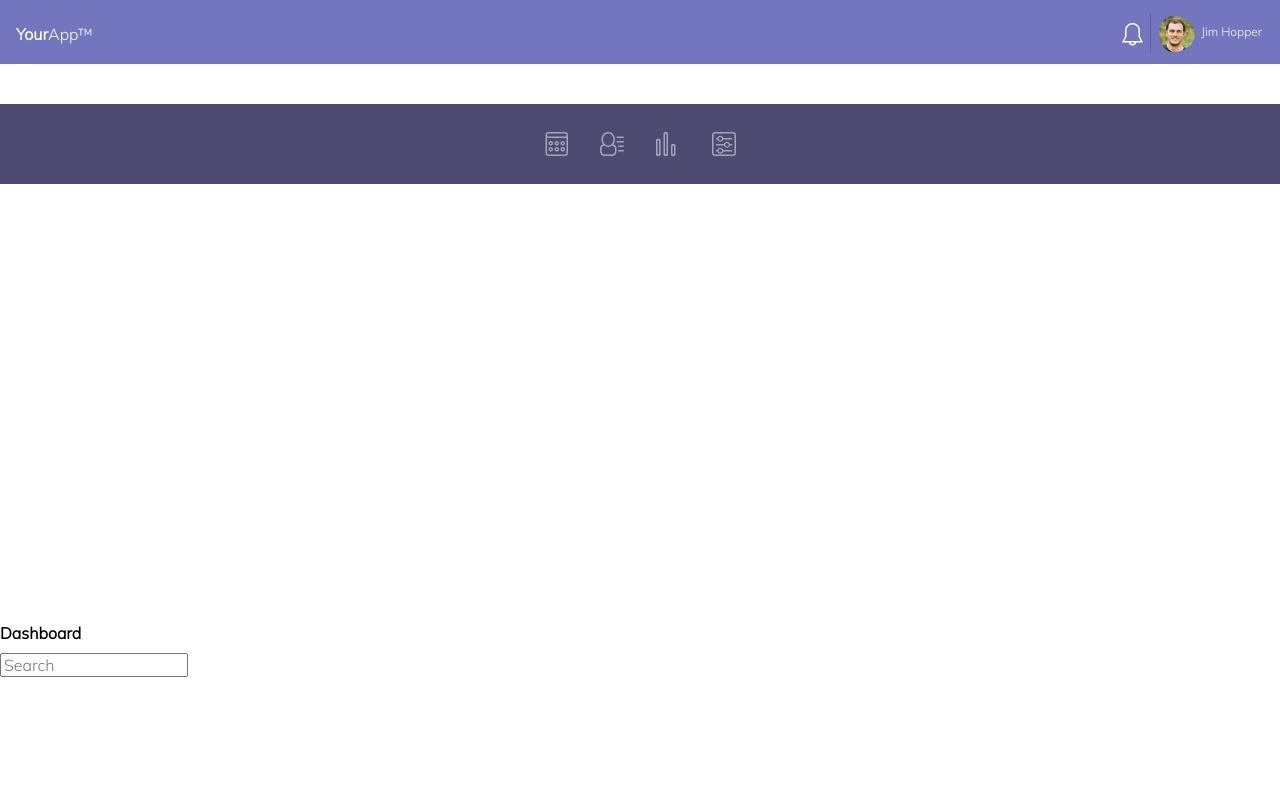
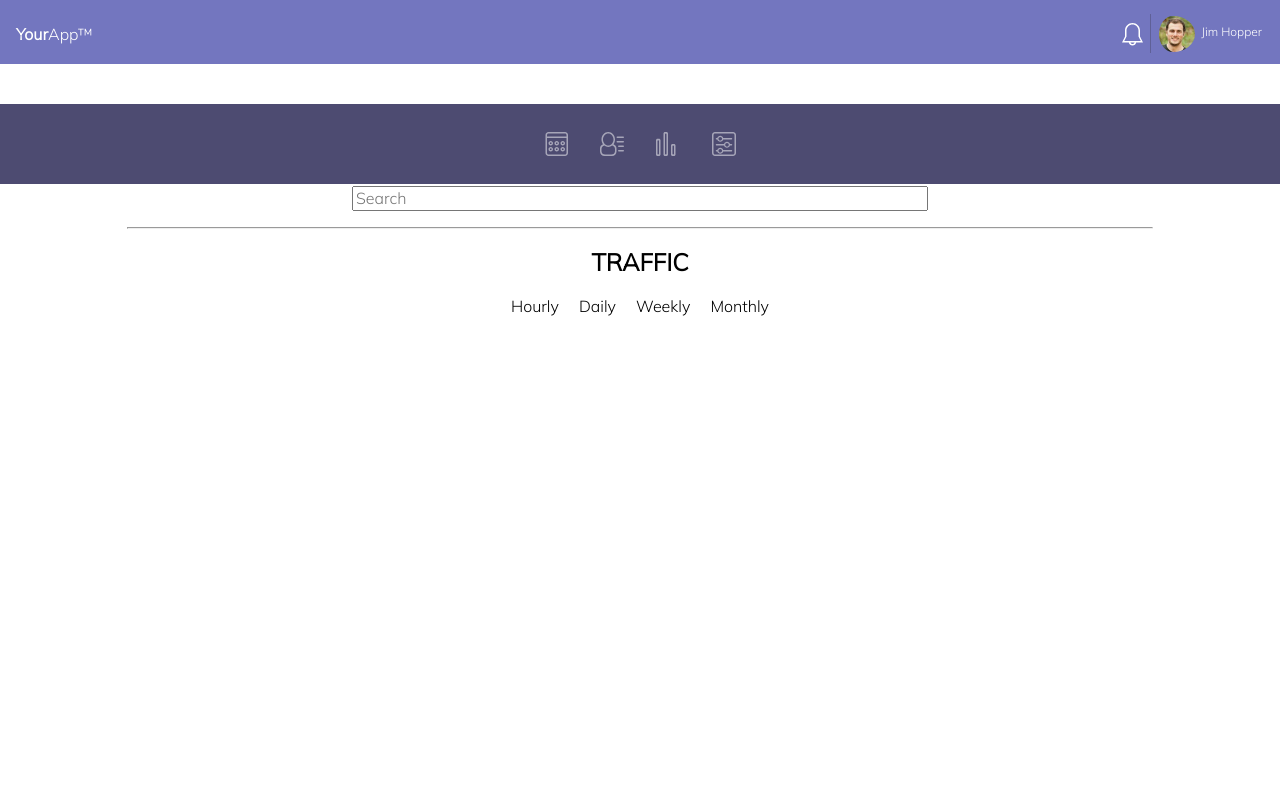
Before and after one commit to robinwatts96/webapp-dashboard, a plain HTML site: page index.html in a window 1280 px wide. Drawn offline with Linux system fonts and the light colour scheme.

Commit message:
ready to start first line graph

```diff
--- a/index.html
+++ b/index.html
@@ -13,7 +13,7 @@
       <div class="grid-container">
 
 
-        <div class="nav-bar">
+        <div class="grid-item nav-bar">
           <p id="yourapp"><strong>Your</strong>App&trade;</p>
           <img id="notification-bell" src="icons/icon-bell.svg" alt="notification bell">
           <div id="nav-bar-break"></div>
@@ -22,7 +22,7 @@
         </div>
 
 
-        <div class="side-bar">
+        <div class="grid-item side-bar">
           <img id="dashboard-icon" src="icons/icon-dashboard.svg" alt="Dashboard icon">
           <img src="icons/icon-members.svg" alt="Members icon">
           <img src="icons/icon-visits.svg" alt="Visitors icon">
@@ -37,6 +37,23 @@
             </div>
           </div>
 
+          <div id="alert">
+            <!-- JS alert -->
+          </div>
+
+          <hr>
+
+          <h2 id="traffic-header">TRAFFIC</h2>
+            <div class="menu-outer">
+              <div class="table">
+                <ul id="traffic-time">
+                  <li>Hourly</li>
+                  <li>Daily</li>
+                  <li>Weekly</li>
+                  <li>Monthly</li>
+                </ul>
+              </div>
+            </div>
         </main>
       </div>
     </body>
--- a/scss/base/_typography.scss
+++ b/scss/base/_typography.scss
@@ -3,6 +3,11 @@
     font-family: 'Mulish', sans-serif;
 }
 
-h1 {
-    font-size: 1em;
+#traffic-header {
+  text-align: center;
 }
+
+#dashboard-header {
+    text-align: center;
+    margin-top: 4em;
+  }
--- a/scss/component/_grid.scss
+++ b/scss/component/_grid.scss
@@ -1,34 +1,50 @@
 // Container
 .grid-container {
-    width: 100vh;
+    width: 100vw;
     height: 100vh;
     display: grid;
-    grid-template-columns:100vh;
-    grid-template-rows: auto;
-    grid-template-areas:
-        "top-nav"
-        "side-nav"
-        "main";
+    grid-template-columns:100vw;
 }
 
+// Body
+body {
+    width: 100vw;
+}
+
+// Main
 main {
-    grid-area: main;
-    display: grid;
+    width: 100vw;
 }
 
 // Dashboard
-#dashboard {
-    width: ;
-    display: flex;
-    justify-content: center;
-    flex-direction: column;
-}
-
-#dashboard-header {
-
+.search {
+    width: 45%;
 }
 
 #dashboard-search {
-    width: 10%;
+  display: flex;
+  justify-content: center;
+}
 
+// hr
+hr {
+    background-color: $secondary-color;
+    width: 80%;
+    height: .5px;
+    margin-top: 1em;
 }
+
+// Traffic
+#traffic-time li {
+    list-style-type: none;
+    display: inline-block;
+    float: none;
+    text-align: center;
+    margin: 0 auto;
+    padding: 0 .5em;
+}
+
+#traffic-time {
+    text-align: center;
+    padding: 0;
+}
--- a/scss/component/_navigation.scss
+++ b/scss/component/_navigation.scss
@@ -7,7 +7,6 @@
     justify-content: flex-end;
     align-items: center;
     position: fixed;
-    grid-area: top-nav;
     z-index: 1000;
 }
 
@@ -41,7 +40,6 @@
     flex-direction: row;
     align-items: center;
     justify-content: center;
-    grid-area: side-nav;
     position: fixed;
     z-index: 999;
 }
```
Also changed, not shown: css/styles.css.
